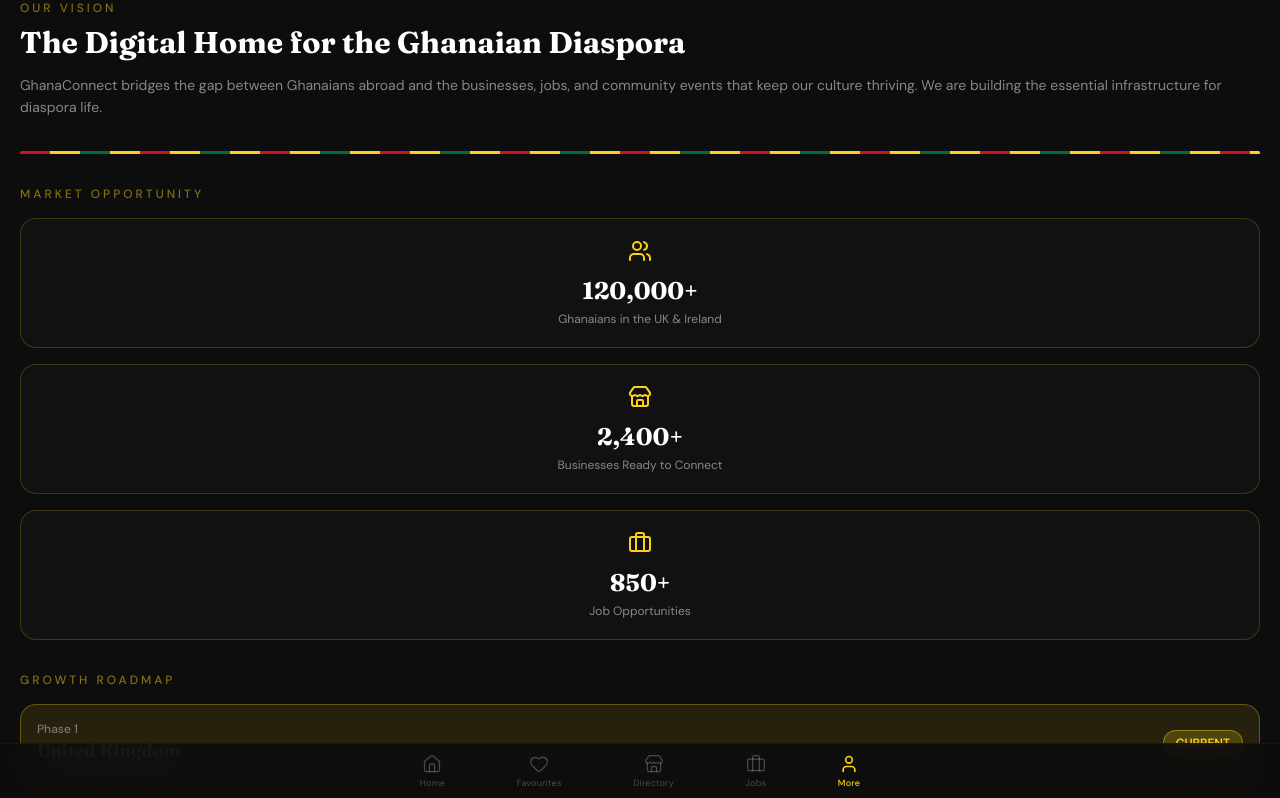
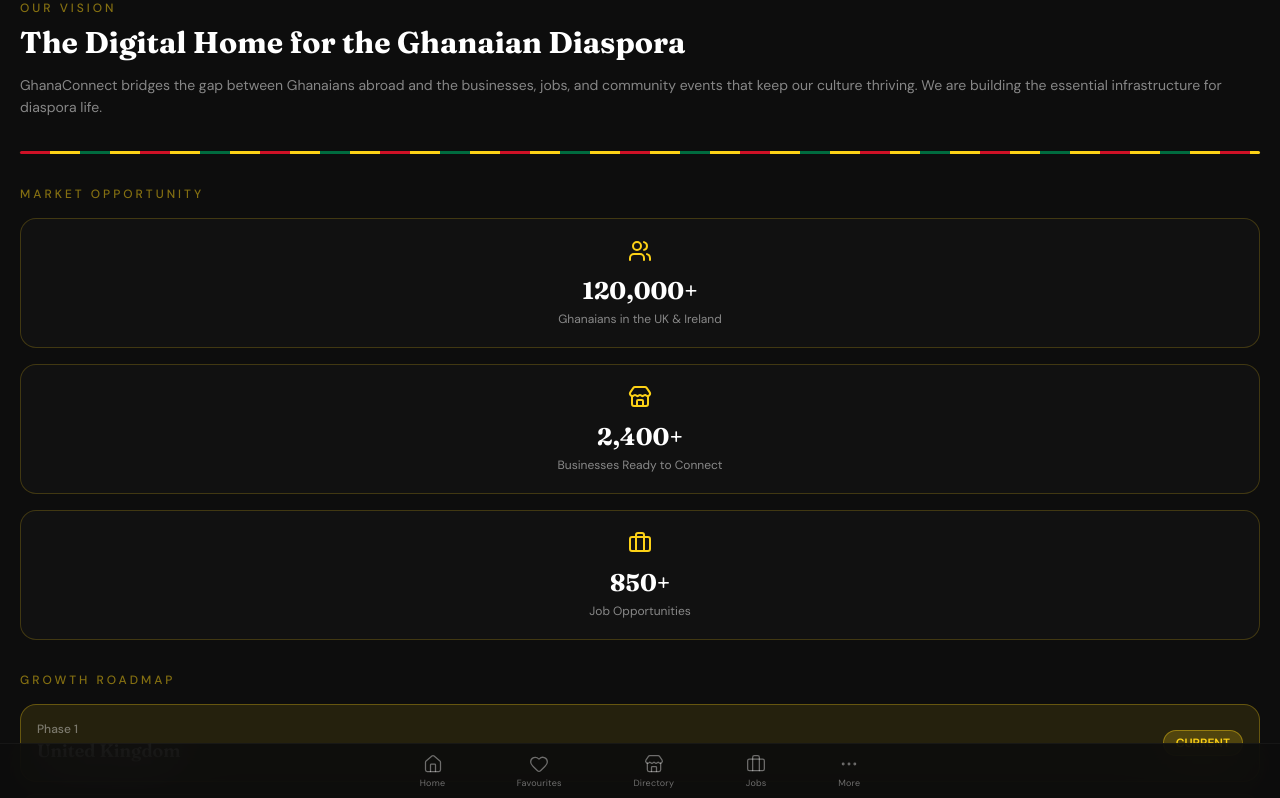
Before and after one commit to t43itha/ghconnect, a Next.js app in the folder ghconnect/: page /vision in a window 1280 px wide. Shown: the top 798 px of the page. Built offline with nearby package versions, Linux system fonts and the light colour scheme; no server answers.

Commit message:
style: update BottomTabBar — MoreHorizontal icon, 40% inactive, /more route
Co-Authored-By: Claude Opus 4.6 (1M context) <noreply@anthropic.com>

```diff
--- a/ghconnect/components/BottomTabBar.tsx
+++ b/ghconnect/components/BottomTabBar.tsx
@@ -2,14 +2,14 @@
 
 import Link from "next/link";
 import { usePathname } from "next/navigation";
-import { Home, Heart, Store, Briefcase, User } from "lucide-react";
+import { Home, Heart, Store, Briefcase, MoreHorizontal } from "lucide-react";
 
 const tabs = [
   { label: "Home", icon: Home, href: "/home" },
   { label: "Favourites", icon: Heart, href: "/favourites" },
   { label: "Directory", icon: Store, href: "/directory" },
   { label: "Jobs", icon: Briefcase, href: "/jobs" },
-  { label: "More", icon: User, href: "/vision" },
+  { label: "More", icon: MoreHorizontal, href: "/more" },
 ] as const;
 
 export function BottomTabBar() {
@@ -30,12 +30,12 @@ export function BottomTabBar() {
                 size={20}
                 strokeWidth={active ? 2 : 1.5}
                 className={`transition-colors duration-300 ${
-                  active ? "text-kente-gold" : "text-white/25"
+                  active ? "text-kente-gold" : "text-white/40"
                 }`}
               />
               <span
                 className={`text-[9px] tracking-wide transition-colors duration-300 ${
-                  active ? "text-kente-gold font-medium" : "text-white/25"
+                  active ? "text-kente-gold font-medium" : "text-white/40"
                 }`}
               >
                 {label}
```
